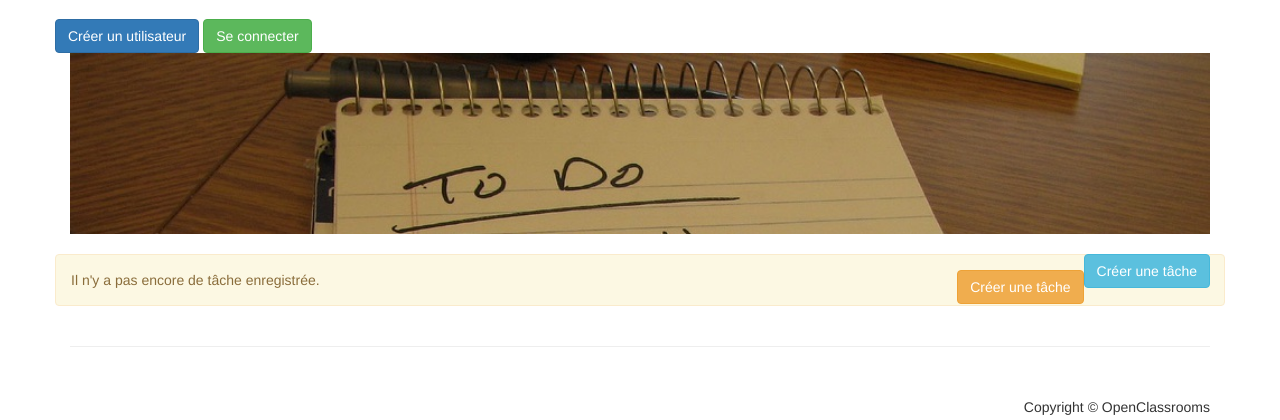
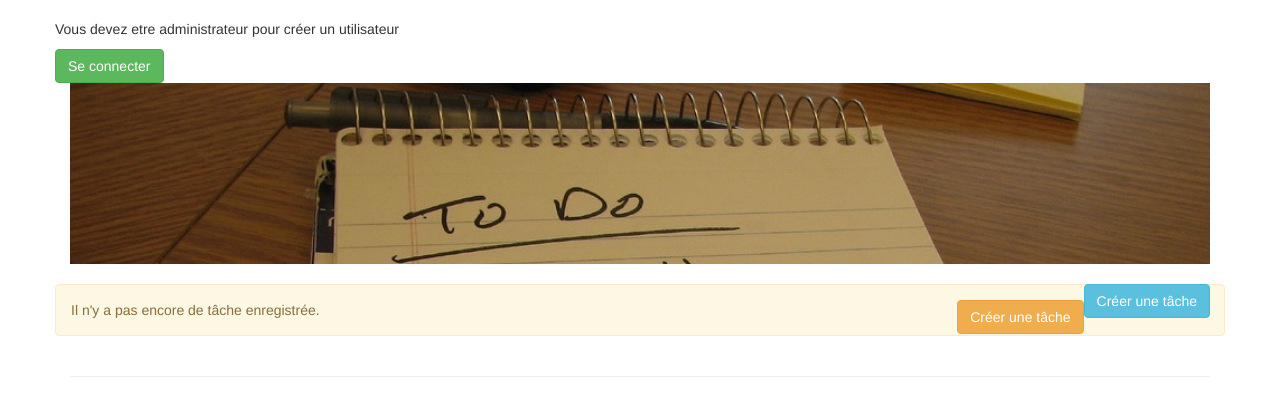
Before and after one commit to Yohann76/Todo, a Symfony app: template templates/task/list.html.twig in a window 1280 px wide. Shown: the part 51-471 px from the top of the page. Run offline with Twig, Linux system fonts and the light colour scheme; the template is opened without the code that fills it, so the values that code supplies are empty; some libraries are stand-ins or nearby versions.

Commit message:
administrator authorization for /user

```diff
--- a/templates/base.html.twig
+++ b/templates/base.html.twig
@@ -38,7 +38,14 @@
 <!-- Page Content -->
 <div class="container">
     <div class="row">
-        <a href="{{ path('user_create') }}" class="btn btn-primary">Créer un utilisateur</a>
+        <!-- Create user if ROLE_ADMIN -->
+        {% if is_granted('ROLE_ADMIN') %}
+
+            <a href="{{ path('user_create') }}" class="btn btn-primary">Créer un utilisateur</a>
+        {% else %}
+            <p> Vous devez etre administrateur pour créer un utilisateur </p>
+        {% endif %}
+
 
         {% if app.user %}
             <a href="{{ path('logout') }}" class="pull-right btn btn-danger">Se déconnecter</a>
```
Also changed, not shown: 1 other file.
